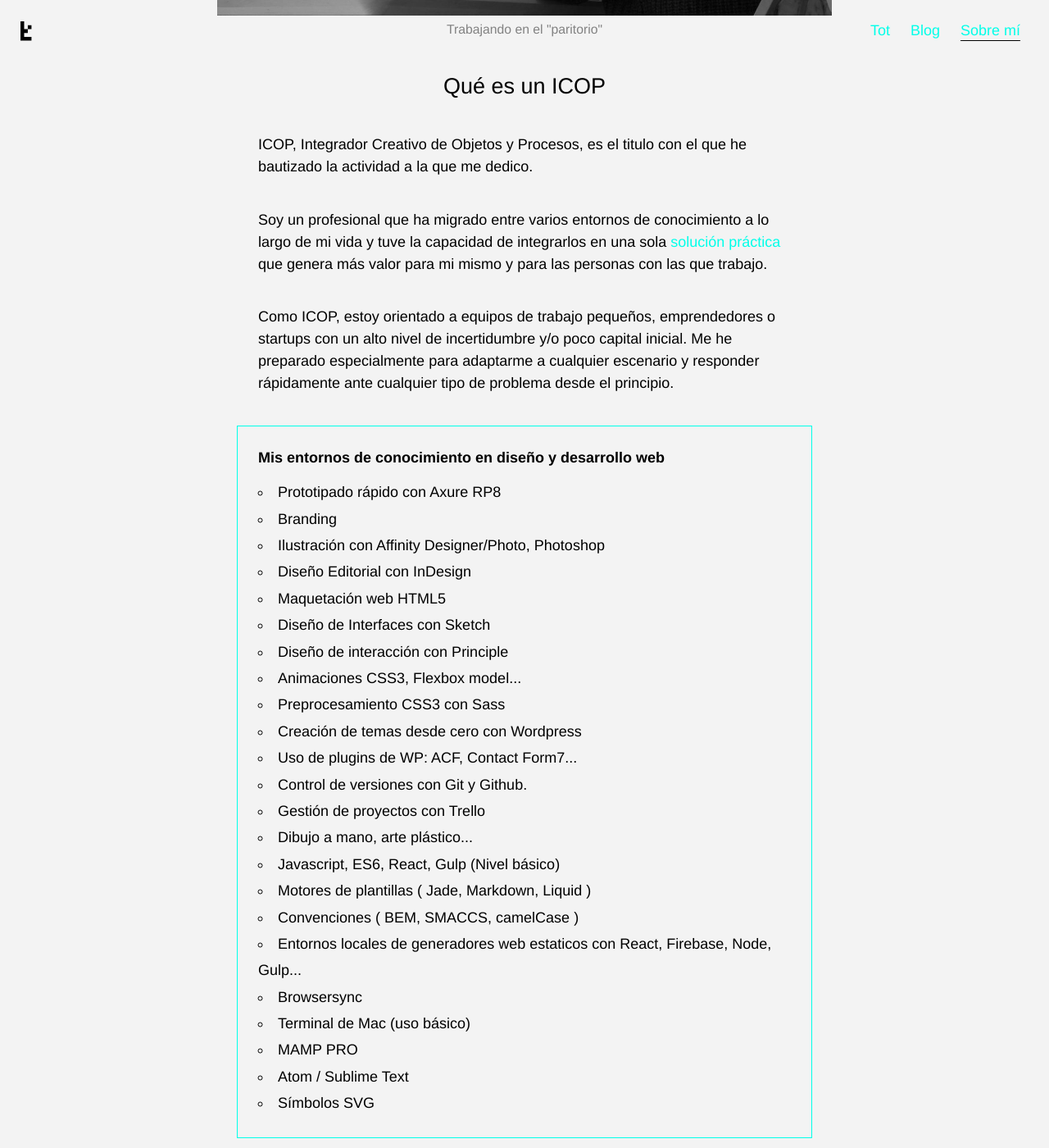
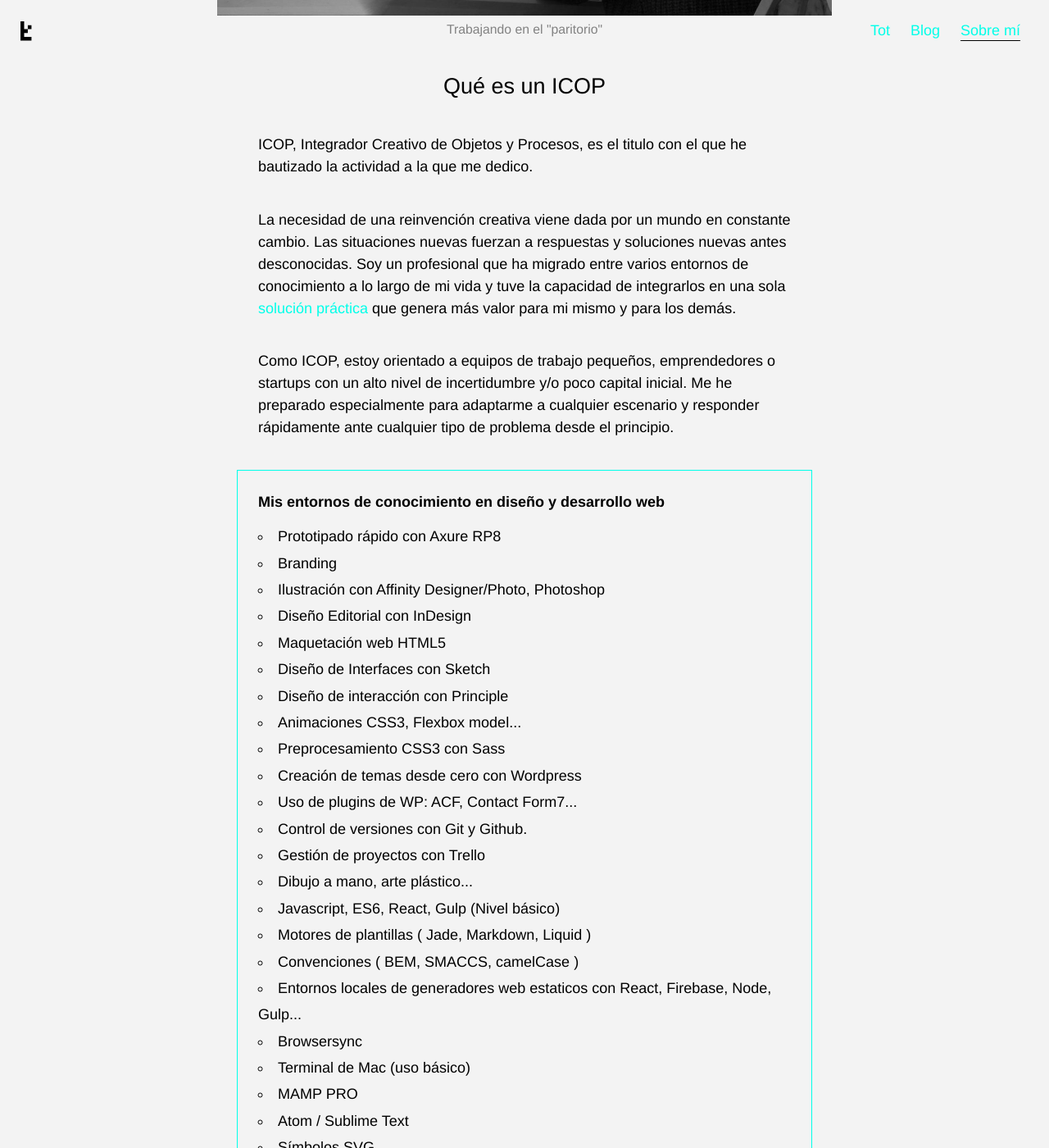
Before and after one commit to t0t/deprecated-personal-portfolio, a Jekyll site: the page built from sobre-mi.md, in a window 1280 px wide and 1400 px high, scrolled down 626 px. Shown: the whole window at 82% size. Built offline with Jekyll 4.4.1, drawn with Linux system fonts in a browser that asks for light colours.

Commit message:
Content added :cyclone:

```diff
--- /dev/null
+++ b/_sass/_list.scss
@@ -0,0 +1,5 @@
+.list {
+  max-width: 600px;
+  margin-left: auto;
+  margin-right: auto;
+}
--- a/css/main.scss
+++ b/css/main.scss
@@ -45,6 +45,7 @@
         "syntax-highlighting",
         "brand",
         "cover",
+        "list",
         "card",
         "tot",
         "contacto",
--- a/sobre-mi.md
+++ b/sobre-mi.md
@@ -19,7 +19,7 @@
 
   <p>ICOP, Integrador Creativo de Objetos y Procesos, es el titulo con el que he bautizado la actividad a la que me dedico.</p>
 
-  <p>Soy un profesional que ha migrado entre varios entornos de conocimiento a lo largo de mi vida y tuve la capacidad de integrarlos en una sola <a href="/index.html">solución práctica</a> que genera más valor para mi mismo y para las personas con las que trabajo.</p>
+  <p>La necesidad de una reinvención creativa viene dada por un mundo en constante cambio. Las situaciones nuevas fuerzan a respuestas y soluciones nuevas antes desconocidas. Soy un profesional que ha migrado entre varios entornos de conocimiento a lo largo de mi vida y tuve la capacidad de integrarlos en una sola <a href="/index.html">solución práctica</a> que genera más valor para mi mismo y para los demás.</p>
 
   <p>Como ICOP, estoy orientado a equipos de trabajo pequeños, emprendedores o startups con un alto nivel de incertidumbre y/o poco capital inicial. Me he preparado especialmente para adaptarme a cualquier escenario y responder rápidamente ante cualquier tipo de problema desde el principio.</p>
 
@@ -29,7 +29,7 @@
 
   <p>Conozco y sobrevuelo el lenguaje emocional y subjetivo pero también la parte técnica del proyecto web, todo a la vez. No soy un especialista en nada pero he profundizado lo suficiente en el medio como para tener un criterio valioso y una perspectiva global de todas sus partes en ciertos tipos de proyectos.</p>
 
-  <ul>
+  <ul class="list">
 
     <li>Se adueña de la responsabilidad de diseñar y construir su destino.</li>
 
@@ -68,7 +68,7 @@
 
   <h2>Frases que me repito cada dia</h2>
 
-  <ul>
+  <ul class="list">
     <li>El talento crece a medida que se comparte</li>
     <li>No importa tanto cuánto sabes, sino cómo lo usas.</li>
     <li>El producto es el proceso</li>
```
